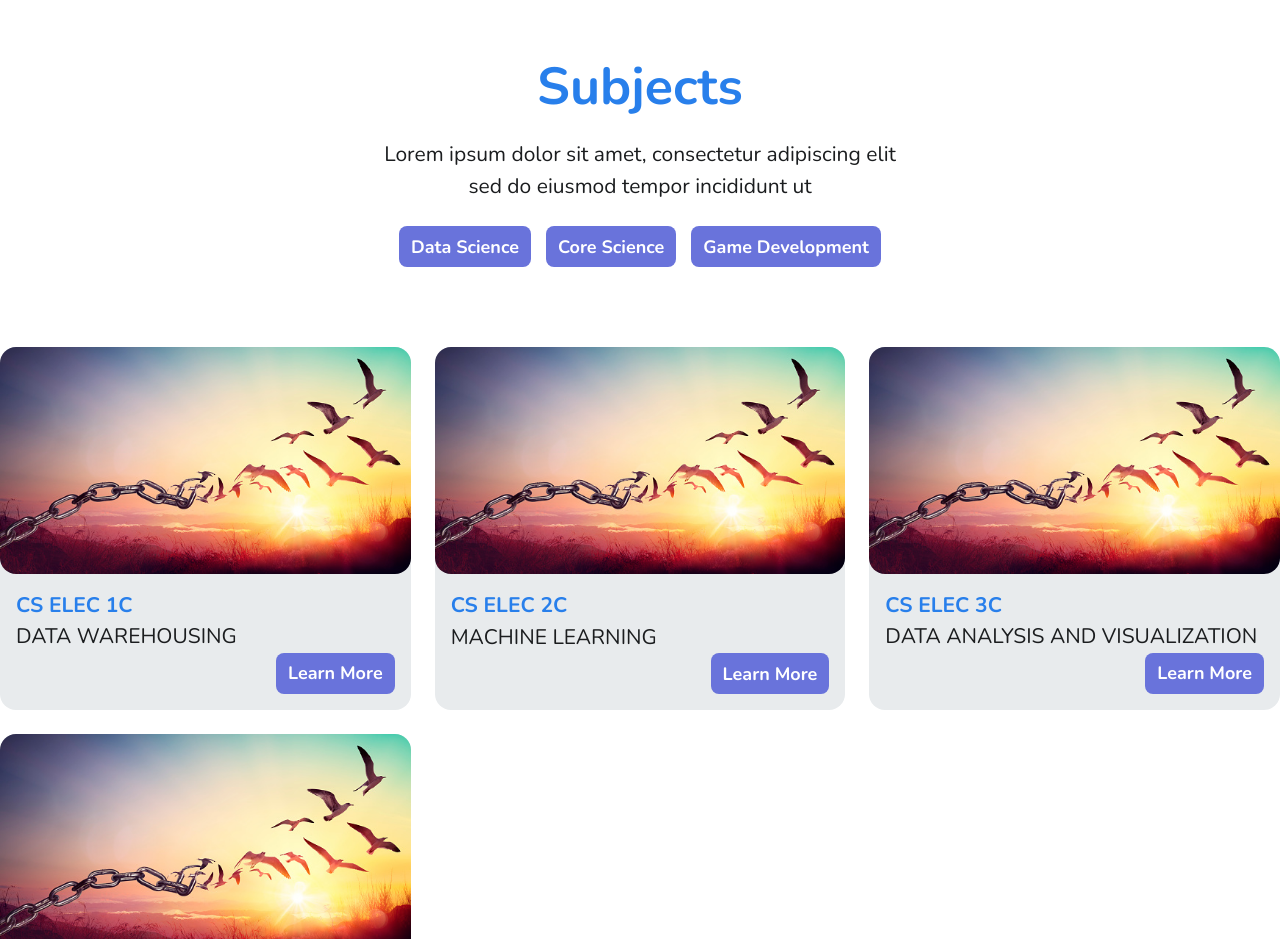
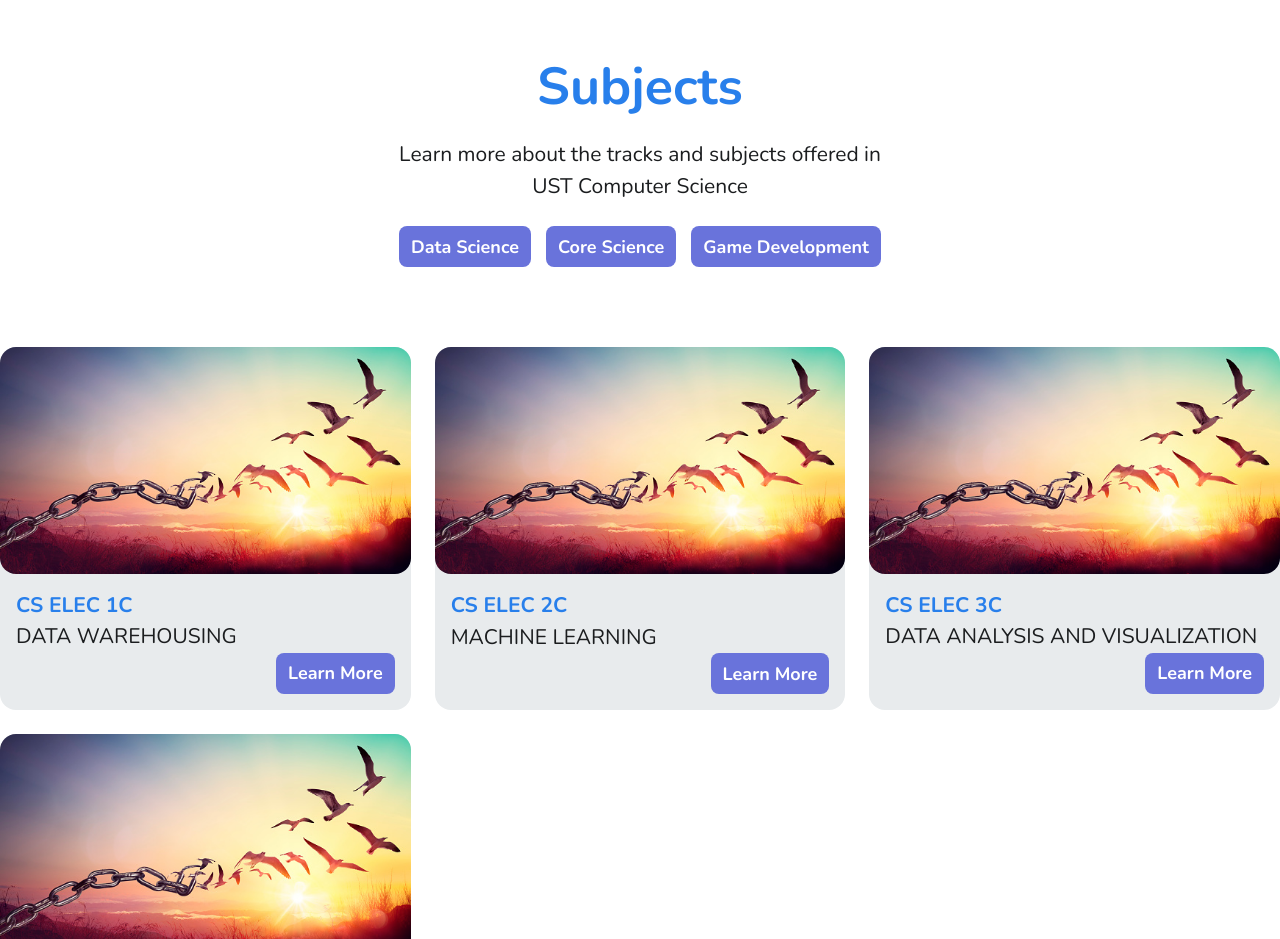
Before and after one commit to neilcasas/final-ustcss, a React (Vite) app: page / in a window 1280 px wide. Shown: the part 1920-2859 px from the top of the page. Built offline with nearby package versions, Linux system fonts and the light colour scheme.

Commit message:
Added subjects description

```diff
--- a/src/components/Subjects.jsx
+++ b/src/components/Subjects.jsx
@@ -3,7 +3,7 @@ import Button from "./Button";
 import Subject from "./Subject";
 import subjectsData from "../../subjectsData.json";
 
-const subjectDescription = `Lorem ipsum dolor sit amet, consectetur adipiscing elit sed do eiusmod tempor incididunt ut`;
+const subjectDescription = `Learn more about the tracks and subjects offered in UST Computer Science`;
 
 const Subjects = () => {
   const [selectedCategory, setSelectedCategory] = useState("Data Science");
```
